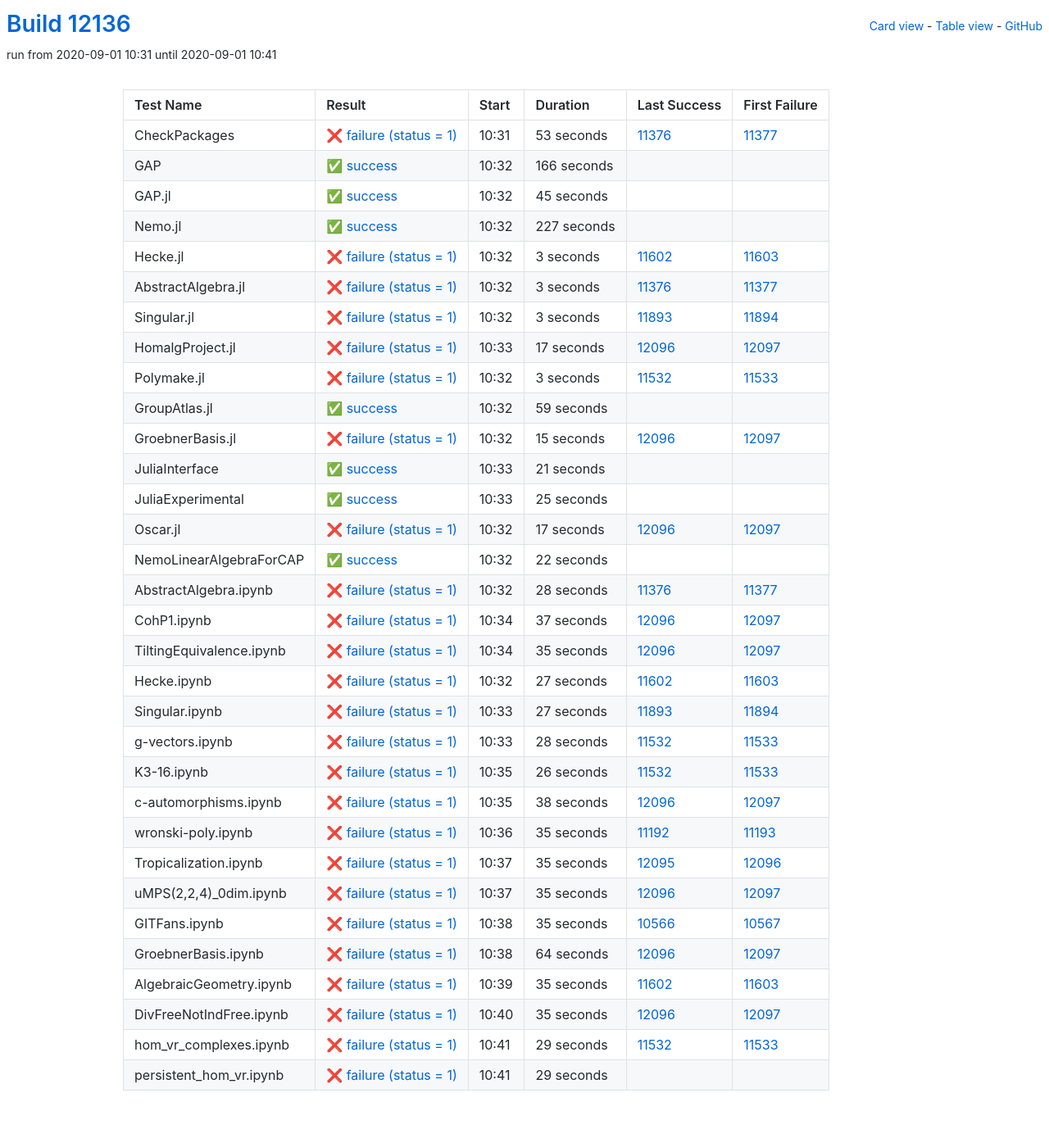
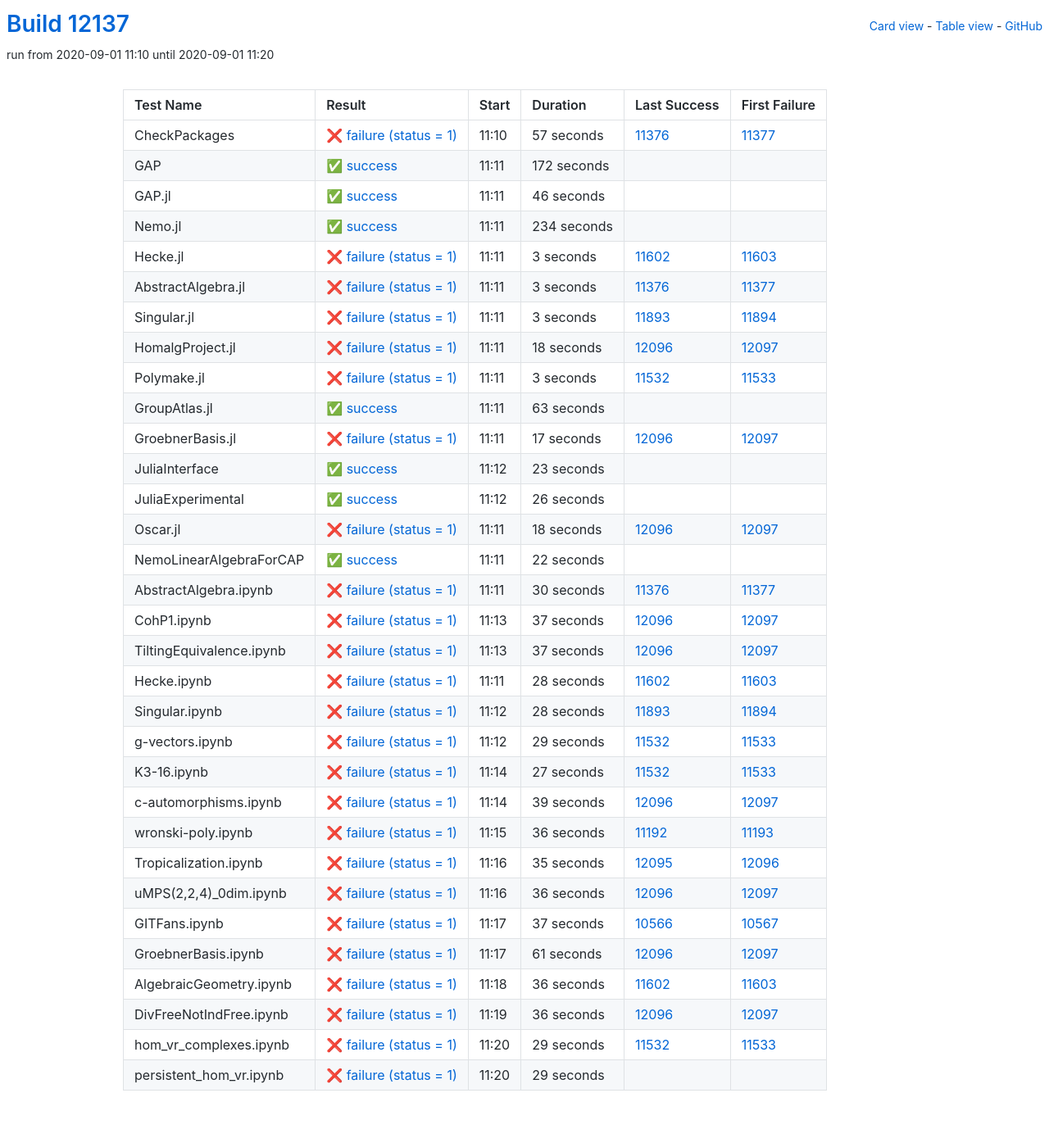
Before and after one commit to oscar-system/oscar-ci-status, a Jekyll site: the page built from table.html, in a window 1280 px wide. Shown: the whole page at 82% size. Built offline with Jekyll 4.4.1, drawn with Linux system fonts in a browser that asks for light colours.

Commit message:
Build #12137

```diff
--- a/_data/ci.yml
+++ b/_data/ci.yml
@@ -1,6 +1,6 @@
 ---
-build: 12136
-build_url: https://oscarci.mathematik.uni-kl.de/job/oscar/12136/
+build: 12137
+build_url: https://oscarci.mathematik.uni-kl.de/job/oscar/12137/
 job: oscar
 organization: oscar-system
 repo: oscar-ci-status
@@ -8,56 +8,56 @@
 tests:
 - name: CheckPackages
   id: checkpackages
-  log: https://oscarci.mathematik.uni-kl.de/job/oscar/12136/artifact/logs/build-12136/CheckPackages.log
-  start: 2020-09-01 10:31
+  log: https://oscarci.mathematik.uni-kl.de/job/oscar/12137/artifact/logs/build-12137/CheckPackages.log
+  start: 2020-09-01 11:10
   success: false
   exitcode: 1
   status: failure
-  duration: 53
+  duration: 57
   last_success: 11376
   last_success_url: https://oscarci.mathematik.uni-kl.de/job/oscar/11376/
   first_failure: 11377
   first_failure_url: https://oscarci.mathematik.uni-kl.de/job/oscar/11377/
 - name: GAP
   id: gap
-  log: https://oscarci.mathematik.uni-kl.de/job/oscar/12136/artifact/logs/build-12136/GAP.log
-  start: 2020-09-01 10:32
+  log: https://oscarci.mathematik.uni-kl.de/job/oscar/12137/artifact/logs/build-12137/GAP.log
+  start: 2020-09-01 11:11
   success: true
   exitcode: 0
   status: success
-  duration: 166
+  duration: 172
   last_success: false
   last_success_url:
   first_failure: false
   first_failure_url:
 - name: GAP.jl
   id: gap-jl
-  log: https://oscarci.mathematik.uni-kl.de/job/oscar/12136/artifact/logs/build-12136/GAP.jl.log
-  start: 2020-09-01 10:32
+  log: https://oscarci.mathematik.uni-kl.de/job/oscar/12137/artifact/logs/build-12137/GAP.jl.log
+  start: 2020-09-01 11:11
   success: true
   exitcode: 0
   status: success
-  duration: 45
+  duration: 46
   last_success: false
   last_success_url:
   first_failure: false
   first_failure_url:
 - name: Nemo.jl
   id: nemo-jl
-  log: https://oscarci.mathematik.uni-kl.de/job/oscar/12136/artifact/logs/build-12136/Nemo.jl.log
-  start: 2020-09-01 10:32
+  log: https://oscarci.mathematik.uni-kl.de/job/oscar/12137/artifact/logs/build-12137/Nemo.jl.log
+  start: 2020-09-01 11:11
   success: true
   exitcode: 0
   status: success
-  duration: 227
+  duration: 234
   last_success: false
   last_success_url:
   first_failure: false
   first_failure_url:
 - name: Hecke.jl
   id: hecke-jl
-  log: https://oscarci.mathematik.uni-kl.de/job/oscar/12136/artifact/logs/build-12136/Hecke.jl.log
-  start: 2020-09-01 10:32
+  log: https://oscarci.mathematik.uni-kl.de/job/oscar/12137/artifact/logs/build-12137/Hecke.jl.log
+  start: 2020-09-01 11:11
   success: false
   exitcode: 1
   status: failure
@@ -68,8 +68,8 @@
   first_failure_url: https://oscarci.mathematik.uni-kl.de/job/oscar/11603/
 - name: AbstractAlgebra.jl
   id: abstractalgebra-jl
-  log: https://oscarci.mathematik.uni-kl.de/job/oscar/12136/artifact/logs/build-12136/AbstractAlgebra.jl.log
-  start: 2020-09-01 10:32
+  log: https://oscarci.mathematik.uni-kl.de/job/oscar/12137/artifact/logs/build-12137/AbstractAlgebra.jl.log
+  start: 2020-09-01 11:11
   success: false
   exitcode: 1
   status: failure
@@ -80,8 +80,8 @@
   first_failure_url: https://oscarci.mathematik.uni-kl.de/job/oscar/11377/
 - name: Singular.jl
   id: singular-jl
-  log: https://oscarci.mathematik.uni-kl.de/job/oscar/12136/artifact/logs/build-12136/Singular.jl.log
-  start: 2020-09-01 10:32
+  log: https://oscarci.mathematik.uni-kl.de/job/oscar/12137/artifact/logs/build-12137/Singular.jl.log
+  start: 2020-09-01 11:11
   success: false
   exitcode: 1
   status: failure
@@ -92,20 +92,20 @@
   first_failure_url: https://oscarci.mathematik.uni-kl.de/job/oscar/11894/
 - name: HomalgProject.jl
   id: homalgproject-jl
-  log: https://oscarci.mathematik.uni-kl.de/job/oscar/12136/artifact/logs/build-12136/HomalgProject.jl.log
-  start: 2020-09-01 10:33
+  log: https://oscarci.mathematik.uni-kl.de/job/oscar/12137/artifact/logs/build-12137/HomalgProject.jl.log
+  start: 2020-09-01 11:11
   success: false
   exitcode: 1
   status: failure
-  duration: 17
+  duration: 18
   last_success: 12096
   last_success_url: https://oscarci.mathematik.uni-kl.de/job/oscar/12096/
   first_failure: 12097
   first_failure_url: https://oscarci.mathematik.uni-kl.de/job/oscar/12097/
 - name: Polymake.jl
   id: polymake-jl
-  log: https://oscarci.mathematik.uni-kl.de/job/oscar/12136/artifact/logs/build-12136/Polymake.jl.log
-  start: 2020-09-01 10:32
+  log: https://oscarci.mathematik.uni-kl.de/job/oscar/12137/artifact/logs/build-12137/Polymake.jl.log
+  start: 2020-09-01 11:11
   success: false
   exitcode: 1
   status: failure
@@ -116,56 +116,20 @@
   first_failure_url: https://oscarci.mathematik.uni-kl.de/job/oscar/11533/
 - name: GroupAtlas.jl
   id: groupatlas-jl
-  log: https://oscarci.mathematik.uni-kl.de/job/oscar/12136/artifact/logs/build-12136/GroupAtlas.jl.log
-  start: 2020-09-01 10:32
+  log: https://oscarci.mathematik.uni-kl.de/job/oscar/12137/artifact/logs/build-12137/GroupAtlas.jl.log
+  start: 2020-09-01 11:11
   success: true
   exitcode: 0
   status: success
-  duration: 59
+  duration: 63
   last_success: false
   last_success_url:
   first_failure: false
   first_failure_url:
 - name: GroebnerBasis.jl
   id: groebnerbasis-jl
-  log: https://oscarci.mathematik.uni-kl.de/job/oscar/12136/artifact/logs/build-12136/GroebnerBasis.jl.log
-  start: 2020-09-01 10:32
-  success: false
-  exitcode: 1
-  status: failure
-  duration: 15
-  last_success: 12096
-  last_success_url: https://oscarci.mathematik.uni-kl.de/job/oscar/12096/
-  first_failure: 12097
-  first_failure_url: https://oscarci.mathematik.uni-kl.de/job/oscar/12097/
-- name: JuliaInterface
-  id: juliainterface
-  log: https://oscarci.mathematik.uni-kl.de/job/oscar/12136/artifact/logs/build-12136/JuliaInterface.log
-  start: 2020-09-01 10:33
-  success: true
-  exitcode: 0
-  status: success
-  duration: 21
-  last_success: false
-  last_success_url:
-  first_failure: false
-  first_failure_url:
-- name: JuliaExperimental
-  id: juliaexperimental
-  log: https://oscarci.mathematik.uni-kl.de/job/oscar/12136/artifact/logs/build-12136/JuliaExperimental.log
-  start: 2020-09-01 10:33
-  success: true
-  exitcode: 0
-  status: success
-  duration: 25
-  last_success: false
-  last_success_url:
-  first_failure: false
-  first_failure_url:
-- name: Oscar.jl
-  id: oscar-jl
-  log: https://oscarci.mathematik.uni-kl.de/job/oscar/12136/artifact/logs/build-12136/Oscar.jl.log
-  start: 2020-09-01 10:32
+  log: https://oscarci.mathematik.uni-kl.de/job/oscar/12137/artifact/logs/build-12137/GroebnerBasis.jl.log
+  start: 2020-09-01 11:11
   success: false
   exitcode: 1
   status: failure
@@ -174,10 +138,46 @@
   last_success_url: https://oscarci.mathematik.uni-kl.de/job/oscar/12096/
   first_failure: 12097
   first_failure_url: https://oscarci.mathematik.uni-kl.de/job/oscar/12097/
+- name: JuliaInterface
+  id: juliainterface
+  log: https://oscarci.mathematik.uni-kl.de/job/oscar/12137/artifact/logs/build-12137/JuliaInterface.log
+  start: 2020-09-01 11:12
+  success: true
+  exitcode: 0
+  status: success
+  duration: 23
+  last_success: false
+  last_success_url:
+  first_failure: false
+  first_failure_url:
+- name: JuliaExperimental
+  id: juliaexperimental
+  log: https://oscarci.mathematik.uni-kl.de/job/oscar/12137/artifact/logs/build-12137/JuliaExperimental.log
+  start: 2020-09-01 11:12
+  success: true
+  exitcode: 0
+  status: success
+  duration: 26
+  last_success: false
+  last_success_url:
+  first_failure: false
+  first_failure_url:
+- name: Oscar.jl
+  id: oscar-jl
+  log: https://oscarci.mathematik.uni-kl.de/job/oscar/12137/artifact/logs/build-12137/Oscar.jl.log
+  start: 2020-09-01 11:11
+  success: false
+  exitcode: 1
+  status: failure
+  duration: 18
+  last_success: 12096
+  last_success_url: https://oscarci.mathematik.uni-kl.de/job/oscar/12096/
+  first_failure: 12097
+  first_failure_url: https://oscarci.mathematik.uni-kl.de/job/oscar/12097/
 - name: NemoLinearAlgebraForCAP
   id: nemolinearalgebraforcap
-  log: https://oscarci.mathematik.uni-kl.de/job/oscar/12136/artifact/logs/build-12136/NemoLinearAlgebraForCAP.log
-  start: 2020-09-01 10:32
+  log: https://oscarci.mathematik.uni-kl.de/job/oscar/12137/artifact/logs/build-12137/NemoLinearAlgebraForCAP.log
+  start: 2020-09-01 11:11
   success: true
   exitcode: 0
   status: success
@@ -188,20 +188,20 @@
   first_failure_url:
 - name: AbstractAlgebra.ipynb
   id: abstractalgebra-ipynb
-  log: https://oscarci.mathematik.uni-kl.de/job/oscar/12136/artifact/logs/build-12136/AbstractAlgebra.ipynb.log
-  start: 2020-09-01 10:32
+  log: https://oscarci.mathematik.uni-kl.de/job/oscar/12137/artifact/logs/build-12137/AbstractAlgebra.ipynb.log
+  start: 2020-09-01 11:11
   success: false
   exitcode: 1
   status: failure
-  duration: 28
+  duration: 30
   last_success: 11376
   last_success_url: https://oscarci.mathematik.uni-kl.de/job/oscar/11376/
   first_failure: 11377
   first_failure_url: https://oscarci.mathematik.uni-kl.de/job/oscar/11377/
 - name: CohP1.ipynb
   id: cohp1-ipynb
-  log: https://oscarci.mathematik.uni-kl.de/job/oscar/12136/artifact/logs/build-12136/CohP1.ipynb.log
-  start: 2020-09-01 10:34
+  log: https://oscarci.mathematik.uni-kl.de/job/oscar/12137/artifact/logs/build-12137/CohP1.ipynb.log
+  start: 2020-09-01 11:13
   success: false
   exitcode: 1
   status: failure
@@ -212,92 +212,92 @@
   first_failure_url: https://oscarci.mathematik.uni-kl.de/job/oscar/12097/
 - name: TiltingEquivalence.ipynb
   id: tiltingequivalence-ipynb
-  log: https://oscarci.mathematik.uni-kl.de/job/oscar/12136/artifact/logs/build-12136/TiltingEquivalence.ipynb.log
-  start: 2020-09-01 10:34
+  log: https://oscarci.mathematik.uni-kl.de/job/oscar/12137/artifact/logs/build-12137/TiltingEquivalence.ipynb.log
+  start: 2020-09-01 11:13
   success: false
   exitcode: 1
   status: failure
-  duration: 35
+  duration: 37
   last_success: 12096
   last_success_url: https://oscarci.mathematik.uni-kl.de/job/oscar/12096/
   first_failure: 12097
   first_failure_url: https://oscarci.mathematik.uni-kl.de/job/oscar/12097/
 - name: Hecke.ipynb
   id: hecke-ipynb
-  log: https://oscarci.mathematik.uni-kl.de/job/oscar/12136/artifact/logs/build-12136/Hecke.ipynb.log
-  start: 2020-09-01 10:32
+  log: https://oscarci.mathematik.uni-kl.de/job/oscar/12137/artifact/logs/build-12137/Hecke.ipynb.log
+  start: 2020-09-01 11:11
   success: false
   exitcode: 1
   status: failure
-  duration: 27
+  duration: 28
   last_success: 11602
   last_success_url: https://oscarci.mathematik.uni-kl.de/job/oscar/11602/
   first_failure: 11603
   first_failure_url: https://oscarci.mathematik.uni-kl.de/job/oscar/11603/
 - name: Singular.ipynb
   id: singular-ipynb
-  log: https://oscarci.mathematik.uni-kl.de/job/oscar/12136/artifact/logs/build-12136/Singular.ipynb.log
-  start: 2020-09-01 10:33
+  log: https://oscarci.mathematik.uni-kl.de/job/oscar/12137/artifact/logs/build-12137/Singular.ipynb.log
+  start: 2020-09-01 11:12
   success: false
   exitcode: 1
   status: failure
-  duration: 27
+  duration: 28
   last_success: 11893
   last_success_url: https://oscarci.mathematik.uni-kl.de/job/oscar/11893/
   first_failure: 11894
   first_failure_url: https://oscarci.mathematik.uni-kl.de/job/oscar/11894/
 - name: g-vectors.ipynb
   id: g-vectors-ipynb
-  log: https://oscarci.mathematik.uni-kl.de/job/oscar/12136/artifact/logs/build-12136/g-vectors.ipynb.log
-  start: 2020-09-01 10:33
+  log: https://oscarci.mathematik.uni-kl.de/job/oscar/12137/artifact/logs/build-12137/g-vectors.ipynb.log
+  start: 2020-09-01 11:12
   success: false
   exitcode: 1
   status: failure
-  duration: 28
+  duration: 29
   last_success: 11532
   last_success_url: https://oscarci.mathematik.uni-kl.de/job/oscar/11532/
   first_failure: 11533
   first_failure_url: https://oscarci.mathematik.uni-kl.de/job/oscar/11533/
 - name: K3-16.ipynb
   id: k3-16-ipynb
-  log: https://oscarci.mathematik.uni-kl.de/job/oscar/12136/artifact/logs/build-12136/K3-16.ipynb.log
-  start: 2020-09-01 10:35
+  log: https://oscarci.mathematik.uni-kl.de/job/oscar/12137/artifact/logs/build-12137/K3-16.ipynb.log
+  start: 2020-09-01 11:14
   success: false
   exitcode: 1
   status: failure
-  duration: 26
+  duration: 27
   last_success: 11532
   last_success_url: https://oscarci.mathematik.uni-kl.de/job/oscar/11532/
   first_failure: 11533
   first_failure_url: https://oscarci.mathematik.uni-kl.de/job/oscar/11533/
 - name: c-automorphisms.ipynb
   id: c-automorphisms-ipynb
-  log: https://oscarci.mathematik.uni-kl.de/job/oscar/12136/artifact/logs/build-12136/c-automorphisms.ipynb.log
-  start: 2020-09-01 10:35
+  log: https://oscarci.mathematik.uni-kl.de/job/oscar/12137/artifact/logs/build-12137/c-automorphisms.ipynb.log
+  start: 2020-09-01 11:14
   success: false
   exitcode: 1
   status: failure
-  duration: 38
+  duration: 39
   last_success: 12096
   last_success_url: https://oscarci.mathematik.uni-kl.de/job/oscar/12096/
   first_failure: 12097
   first_failure_url: https://oscarci.mathematik.uni-kl.de/job/oscar/12097/
 - name: wronski-poly.ipynb
   id: wronski-poly-ipynb
-  log: https://oscarci.mathematik.uni-kl.de/job/oscar/12136/artifact/logs/build-12136/wronski-poly.ipynb.log
-  start: 2020-09-01 10:36
+  log: https://oscarci.mathematik.uni-kl.de/job/oscar/12137/artifact/logs/build-12137/wronski-poly.ipynb.log
+  start: 2020-09-01 11:15
   success: false
   exitcode: 1
   status: failure
-  duration: 35
+  duration: 36
   last_success: 11192
   last_success_url: https://oscarci.mathematik.uni-kl.de/job/oscar/11192/
   first_failure: 11193
   first_failure_url: https://oscarci.mathematik.uni-kl.de/job/oscar/11193/
 - name: Tropicalization.ipynb
   id: tropicalization-ipynb
-  log: https://oscarci.mathematik.uni-kl.de/job/oscar/12136/artifact/logs/build-12136/Tropicalization.ipynb.log
-  start: 2020-09-01 10:37
+  log: https://oscarci.mathematik.uni-kl.de/job/oscar/12137/artifact/logs/build-12137/Tropicalization.ipynb.log
+  start: 2020-09-01 11:16
   success: false
   exitcode: 1
   status: failure
@@ -308,68 +308,68 @@
   first_failure_url: https://oscarci.mathematik.uni-kl.de/job/oscar/12096/
 - name: uMPS(2,2,4)_0dim.ipynb
   id: umps-2-2-4-0dim-ipynb
-  log: https://oscarci.mathematik.uni-kl.de/job/oscar/12136/artifact/logs/build-12136/uMPS-2-2-4-_0dim.ipynb.log
-  start: 2020-09-01 10:37
+  log: https://oscarci.mathematik.uni-kl.de/job/oscar/12137/artifact/logs/build-12137/uMPS-2-2-4-_0dim.ipynb.log
+  start: 2020-09-01 11:16
   success: false
   exitcode: 1
   status: failure
-  duration: 35
+  duration: 36
   last_success: 12096
   last_success_url: https://oscarci.mathematik.uni-kl.de/job/oscar/12096/
   first_failure: 12097
   first_failure_url: https://oscarci.mathematik.uni-kl.de/job/oscar/12097/
 - name: GITFans.ipynb
   id: gitfans-ipynb
-  log: https://oscarci.mathematik.uni-kl.de/job/oscar/12136/artifact/logs/build-12136/GITFans.ipynb.log
-  start: 2020-09-01 10:38
+  log: https://oscarci.mathematik.uni-kl.de/job/oscar/12137/artifact/logs/build-12137/GITFans.ipynb.log
+  start: 2020-09-01 11:17
   success: false
   exitcode: 1
   status: failure
-  duration: 35
+  duration: 37
   last_success: 10566
   last_success_url: https://oscarci.mathematik.uni-kl.de/job/oscar/10566/
   first_failure: 10567
   first_failure_url: https://oscarci.mathematik.uni-kl.de/job/oscar/10567/
 - name: GroebnerBasis.ipynb
   id: groebnerbasis-ipynb
-  log: https://oscarci.mathematik.uni-kl.de/job/oscar/12136/artifact/logs/build-12136/GroebnerBasis.ipynb.log
-  start: 2020-09-01 10:38
+  log: https://oscarci.mathematik.uni-kl.de/job/oscar/12137/artifact/logs/build-12137/GroebnerBasis.ipynb.log
+  start: 2020-09-01 11:17
   success: false
   exitcode: 1
   status: failure
-  duration: 64
+  duration: 61
   last_success: 12096
   last_success_url: https://oscarci.mathematik.uni-kl.de/job/oscar/12096/
   first_failure: 12097
   first_failure_url: https://oscarci.mathematik.uni-kl.de/job/oscar/12097/
 - name: AlgebraicGeometry.ipynb
   id: algebraicgeometry-ipynb
-  log: https://oscarci.mathematik.uni-kl.de/job/oscar/12136/artifact/logs/build-12136/AlgebraicGeometry.ipynb.log
-  start: 2020-09-01 10:39
+  log: https://oscarci.mathematik.uni-kl.de/job/oscar/12137/artifact/logs/build-12137/AlgebraicGeometry.ipynb.log
+  start: 2020-09-01 11:18
   success: false
   exitcode: 1
   status: failure
-  duration: 35
+  duration: 36
   last_success: 11602
   last_success_url: https://oscarci.mathematik.uni-kl.de/job/oscar/11602/
   first_failure: 11603
   first_failure_url: https://oscarci.mathematik.uni-kl.de/job/oscar/11603/
 - name: DivFreeNotIndFree.ipynb
   id: divfreenotindfree-ipynb
-  log: https://oscarci.mathematik.uni-kl.de/job/oscar/12136/artifact/logs/build-12136/DivFreeNotIndFree.ipynb.log
-  start: 2020-09-01 10:40
+  log: https://oscarci.mathematik.uni-kl.de/job/oscar/12137/artifact/logs/build-12137/DivFreeNotIndFree.ipynb.log
+  start: 2020-09-01 11:19
   success: false
   exitcode: 1
   status: failure
-  duration: 35
+  duration: 36
   last_success: 12096
   last_success_url: https://oscarci.mathematik.uni-kl.de/job/oscar/12096/
   first_failure: 12097
   first_failure_url: https://oscarci.mathematik.uni-kl.de/job/oscar/12097/
 - name: hom_vr_complexes.ipynb
   id: hom-vr-complexes-ipynb
-  log: https://oscarci.mathematik.uni-kl.de/job/oscar/12136/artifact/logs/build-12136/hom_vr_complexes.ipynb.log
-  start: 2020-09-01 10:41
+  log: https://oscarci.mathematik.uni-kl.de/job/oscar/12137/artifact/logs/build-12137/hom_vr_complexes.ipynb.log
+  start: 2020-09-01 11:20
   success: false
   exitcode: 1
   status: failure
@@ -380,8 +380,8 @@
   first_failure_url: https://oscarci.mathematik.uni-kl.de/job/oscar/11533/
 - name: persistent_hom_vr.ipynb
   id: persistent-hom-vr-ipynb
-  log: https://oscarci.mathematik.uni-kl.de/job/oscar/12136/artifact/logs/build-12136/persistent_hom_vr.ipynb.log
-  start: 2020-09-01 10:41
+  log: https://oscarci.mathematik.uni-kl.de/job/oscar/12137/artifact/logs/build-12137/persistent_hom_vr.ipynb.log
+  start: 2020-09-01 11:20
   success: false
   exitcode: 1
   status: failure
```
Also changed, not shown: README.md.
